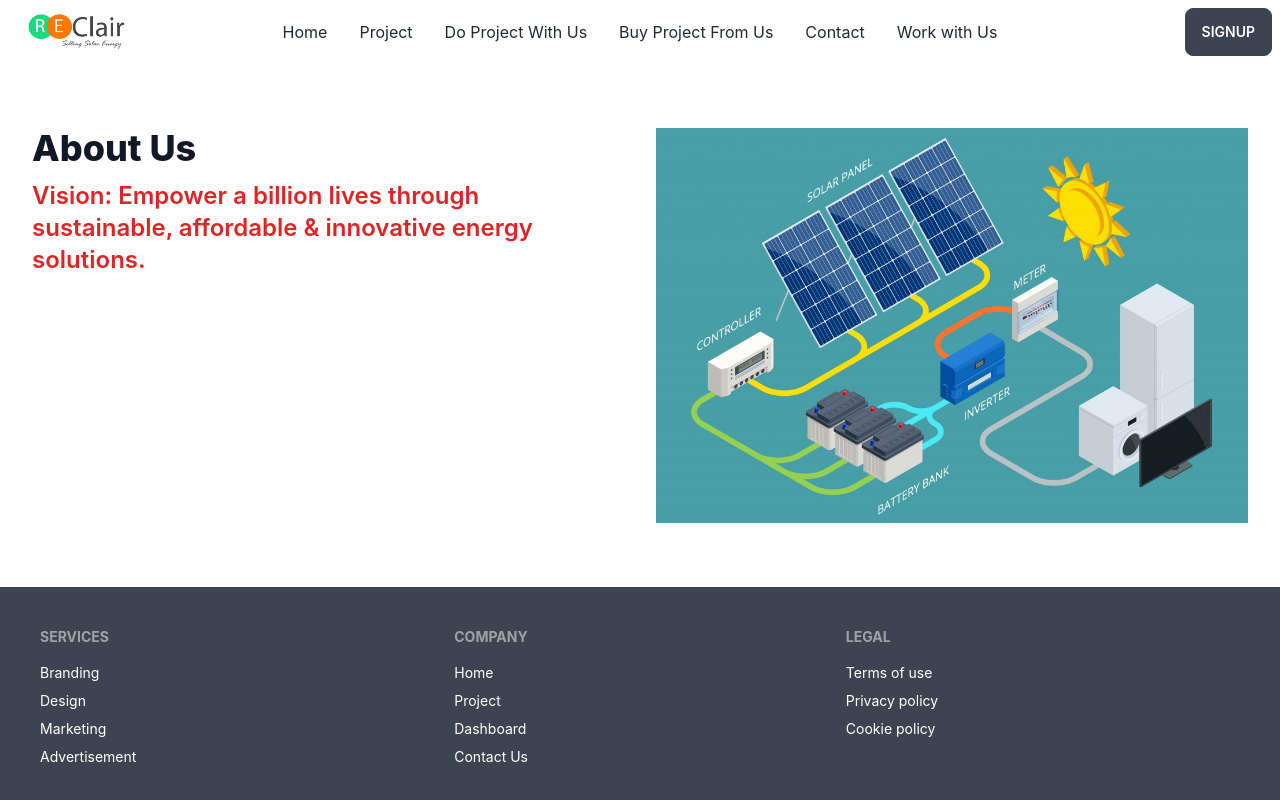
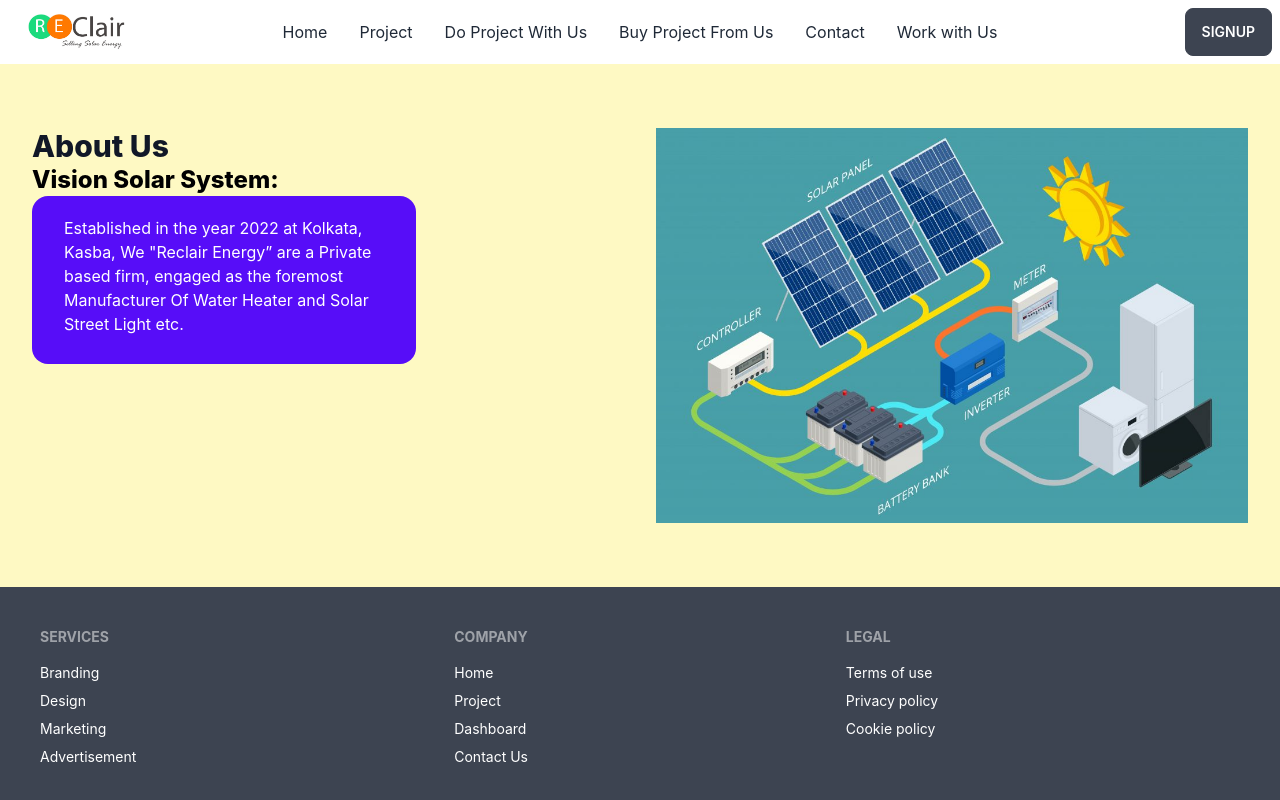
Before and after one commit to Sustiknow-Ashim/Reclair, a React (Create React App) app in the folder reclair-frontend/: page /aboutus in a window 1280 px wide. Shown: the top 800 px of the page. Built offline with nearby package versions, Linux system fonts and the light colour scheme; no server answers.

Commit message:
navbar modified

```diff
--- a/reclair-frontend/src/Pages/About Us/AboutUs.js
+++ b/reclair-frontend/src/Pages/About Us/AboutUs.js
@@ -3,16 +3,25 @@ import about1 from '../../images/about/about1.jpeg';
 
 const AboutUs = () => {
   return (
-    <div className="bg-white">
+    <div className="bg-yellow-100">
       <div className="max-w-7xl mx-auto py-12 px-4 sm:px-6 lg:py-16 lg:px-8">
         <div className="lg:grid lg:grid-cols-2 lg:gap-8">
           <div>
-            <h2 className="text-3xl font-extrabold text-gray-900 sm:text-4xl">
+            <h2 className="text-3xl font-extrabold text-gray-900 sm:text-3xl">
               About Us
             </h2>
-            <h1 className="mt-3 max-w-3xl  font-semibold text-red-600 text-2xl">
-              Vision: Empower a billion lives through sustainable, affordable & innovative energy solutions.
-            </h1>
+           <h1 className='text-2xl font-extrabold text-black '>
+            Vision Solar System:
+           </h1>
+           <div className="card w-96 bg-primary text-primary-content ">
+  <div className="card-body py-5">
+
+    <p>Established in the year 2022 at Kolkata, Kasba, We "Reclair Energy” are a Private  based firm, engaged as the foremost Manufacturer Of Water Heater and Solar Street Light etc.</p>
+    <div className="card-actions justify-end">
+    </div>
+  </div>
+</div>
+
           </div>
           <div className="mt-8 lg:mt-0">
             <img
```
